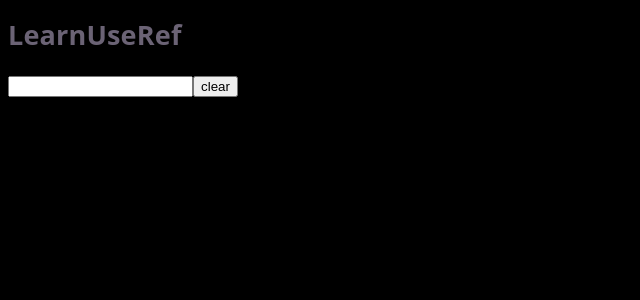
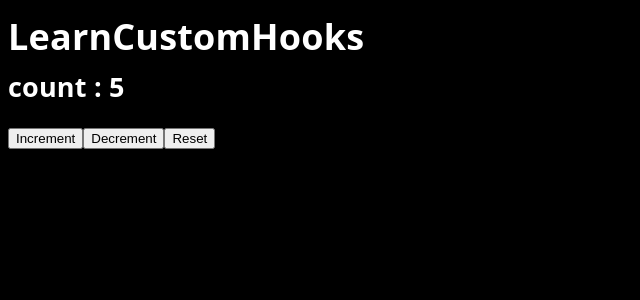
Before and after one commit to sanjanaramgarhia/Business-Portal-Django-React, a React (Vite) app: page / in a window 1280 px wide. Shown: the top 300 px of the page, without its empty margins (0-640 px from the left). Built offline with nearby package versions, Linux system fonts and the light colour scheme.

Commit message:
Custom Hooks

```diff
--- a/src/App.jsx
+++ b/src/App.jsx
@@ -11,6 +11,7 @@
 import Child1 from './components/Child1'
 import { createContext } from 'react'
 import LearnUseRef from './components/LearnUseRef'
+import LearnCustomHooks from './components/LearnCustomHooks'
 
 // create , Provider, Consumer - context API
 const StockContext = createContext()
@@ -39,7 +40,8 @@
       {/* <StockContext.Provider value={{stock, price}}>
         <Child1 />
       </StockContext.Provider> */}
-      <LearnUseRef />
+      {/* <LearnUseRef /> */}
+      <LearnCustomHooks />
 
     </>
   )
--- /dev/null
+++ b/src/Hooks/useCounter.jsx
@@ -0,0 +1,14 @@
+import { useState } from "react";
+
+function useCounter(initialvalue = 0) {
+    const [count, setcount] = useState(initialvalue)
+
+    const increment = () => { setcount(count + 1) }
+    const decrement = () => { setcount(count - 1) }
+    const reset = () => { setcount(initialvalue) }
+
+    return { count, increment, decrement, reset }
+
+}
+
+export default useCounter;
--- /dev/null
+++ b/src/components/LearnCustomHooks.jsx
@@ -0,0 +1,17 @@
+import React from 'react'
+import useCounter from '../Hooks/useCounter'
+
+const LearnCustomHooks = () => {
+    const { count, increment, decrement, reset } = useCounter(5)
+    return (
+        <>
+            <h1>LearnCustomHooks</h1>
+            <h2>count : {count}</h2>
+            <button onClick={increment}>Increment</button>
+            <button onClick={decrement}>Decrement</button>
+            <button onClick={reset}>Reset</button>
+        </>
+    )
+}
+
+export default LearnCustomHooks
--- a/src/components/LearnUseRef.jsx
+++ b/src/components/LearnUseRef.jsx
@@ -3,17 +3,24 @@
 const LearnUseRef = () => {
     const [name, setName] = useState('')
     const refElement = useRef("")
+    const prevNameRef = useRef("")
     console.log(refElement)
 
     const clearText = () => {
         setName("")
         refElement.current.focus()
     }
+    const handleInput = (e) => {
+        prevNameRef.current = name
+        setName(e.target.value)
+    }
     return (
         <>
             <h2>LearnUseRef</h2>
-            <input ref={refElement} type="text" value={name} onChange={(e) => setName(e.target.value)} />
+            <input ref={refElement} type="text" value={name} onChange={handleInput} />
             <button onClick={clearText}>clear</button>
+            <br />
+            <p>Previous name: {prevNameRef.current}</p>
         </>
     )
 }
--- a/src/index.css
+++ b/src/index.css
@@ -1,5 +1,5 @@
 :root {
-  --text: #6b6375;
+  --text: white;
   --text-h: #08060d;
   --bg: black;
   --border: #e5e4e7;
```
